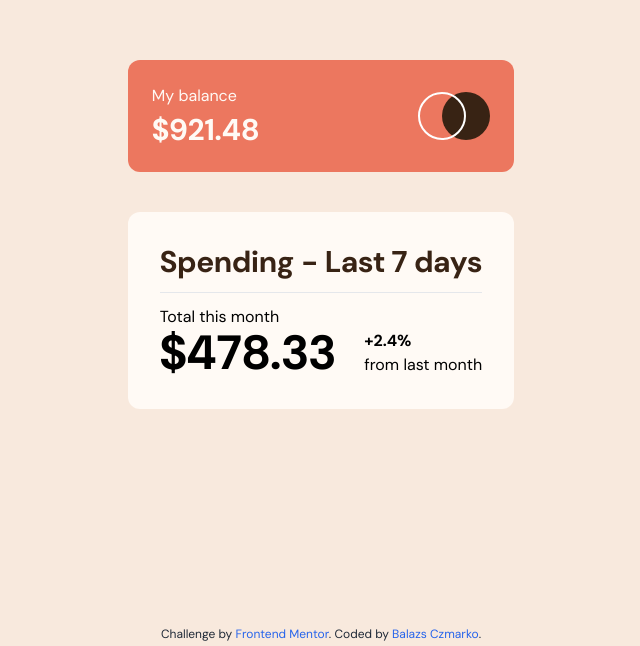
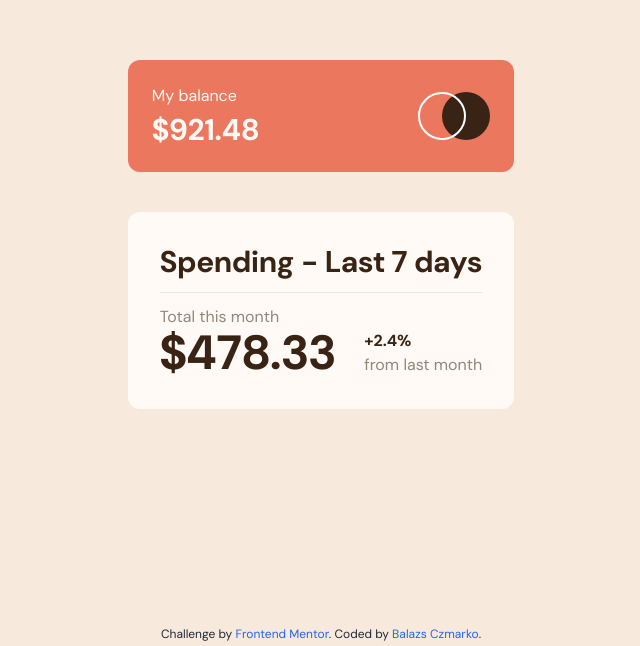
Before and after one commit to czBalazs98/expenses-chart-component-angular, an Angular app: page / in a window 1280 px wide. Shown: the part 154-800 px from the top of the page, without its empty margins (319-959 px from the left). Built offline with nearby package versions, Linux system fonts and the light colour scheme.

Commit message:
fixed colors on spendings component

```diff
--- a/src/app/expenses-chart/components/spendings/spendings.component.html
+++ b/src/app/expenses-chart/components/spendings/spendings.component.html
@@ -1,12 +1,12 @@
-<div class="flex flex-col rounded-xl p-8 bg-very-pale-orange">
+<div class="flex flex-col rounded-xl p-8 bg-very-pale-orange text-medium-brown">
   <p class="font-bold text-3xl text-dark-brown">Spending - Last 7 days</p>
   <hr class="w-full my-3" />
   <div>
     <p>Total this month</p>
     <div class="flex justify-between items-center">
-      <p class="font-bold text-5xl">$478.33</p>
+      <p class="font-bold text-5xl text-dark-brown">$478.33</p>
       <div>
-        <p class="font-bold">+2.4%</p>
+        <p class="font-bold text-dark-brown">+2.4%</p>
         <p>from last month</p>
       </div>
     </div>
--- a/src/styles.scss
+++ b/src/styles.scss
@@ -31,3 +31,7 @@ body {
 .text-dark-brown {
   color: $dark-brown;
 }
+
+.text-medium-brown {
+  color: $medium-brown;
+}
```
